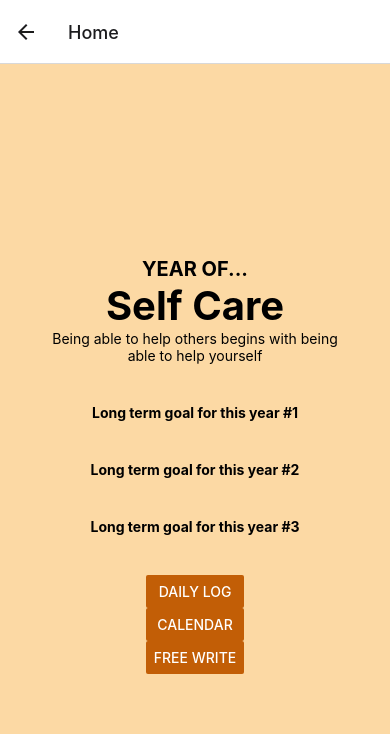
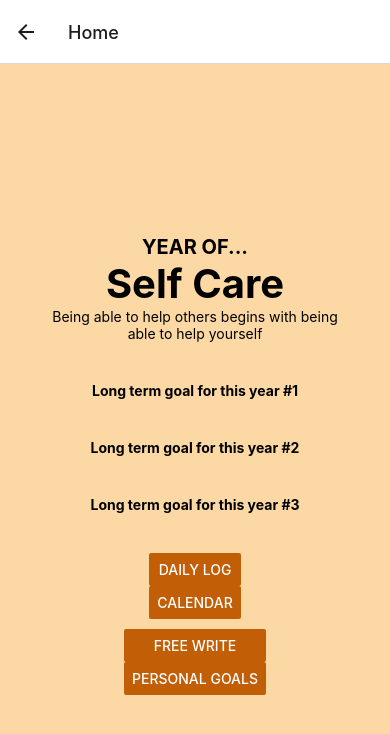
Before and after one commit to Jotanator/ThemeJournal, a React Native app: screen /Home in a window 390 px wide. Shown: the top 734 px of the page. Built offline with nearby package versions, Linux system fonts and the light colour scheme; no server answers.

Commit message:
Finished Demo

```diff
--- a/App.js
+++ b/App.js
@@ -10,6 +10,7 @@ import HomeScreen from './Screens/HomeScreen';
 import CalendarScreen from './Screens/CalendarApp';
 import DailyScreen from './Screens/DailyLog';
 import FreeWrite from './Screens/FreeWrite';
+import PersonalProgress from './Screens/PersonalProgress';
 
 
 
@@ -48,6 +49,7 @@ function App() {
         <Stack.Screen name="Calendar" component={CalendarScreen} />
         <Stack.Screen name="Daily" component={DailyScreen} />
         <Stack.Screen name="FreeWrite" component={FreeWrite} />
+        <Stack.Screen name="PersonG" component={PersonalProgress} />
       </Stack.Navigator>
     </NavigationContainer>
   );
--- a/Screens/HomeScreen.js
+++ b/Screens/HomeScreen.js
@@ -109,11 +109,14 @@ export default class Home extends React.Component {
                     </Text>
                 }
                 <View flexDirection="row" style={{paddingTop: 40}}>
-                    <Button color="#c25e06" title="Daily Log" onPress={() => navigation.navigate('Daily')}/>
-                    <View style={{width: 10}}/>
-                    <Button color="#c25e06" title="Calendar" onPress={() => navigation.navigate('Calendar')}/>
-                    <View style={{width: 10}}/>
-                    <Button color="#c25e06" title="Free Write" onPress={() => navigation.navigate('FreeWrite')}/>
+                    <Button color="#c25e06" width='150' title="Daily Log" textAlign='center' onPress={() => navigation.navigate('Daily')}/>
+                    <View style={{width: 60}}/>
+                    <Button color="#c25e06" width='150' title="Calendar" textAlign='center' onPress={() => navigation.navigate('Calendar')}/>
+                </View>
+                <View flexDirection="row" style={{paddingTop: 10}}>
+                    <Button color="#c25e06" width='150' title="Free Write" textAlign='center' onPress={() => navigation.navigate('FreeWrite')}/>
+                    <View style={{width: 20}}/>
+                    <Button color="#c25e06" width='150' title="Personal Goals" textAlign='center' onPress={() => navigation.navigate('PersonG')}/>
                 </View>
                 <StatusBar style="auto" />
             </SafeAreaView>
--- /dev/null
+++ b/Screens/PersonalProgress.js
@@ -0,0 +1,19 @@
+import React from 'react';
+import { Image, View, StyleSheet } from 'react-native';
+
+export default class App extends React.Component {
+    render() {
+      return (
+        <View>
+            <Image style={styles.container} resizeMode='contain' source={require('../assets/PersonalGoalsImg.png')} />
+        </View>
+      );
+    }
+  }
+
+  const styles = StyleSheet.create({
+      container: {
+          width: 390,
+          height: 600
+      }
+  });
```
Also changed, not shown: assets/PersonalGoalsImg.png (added).
